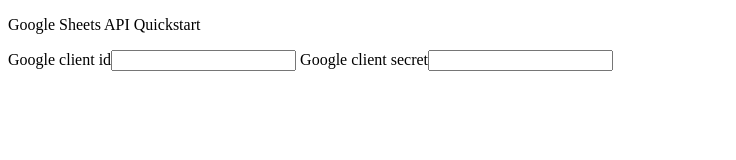
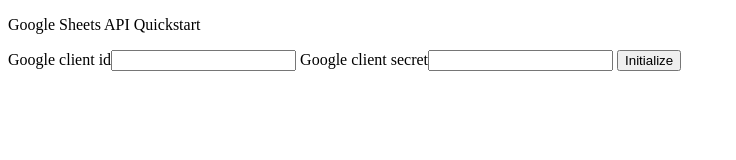
Before and after one commit to IVANasd/IVANasd.github.io, a plain HTML site: page index.html in a window 1280 px wide. Shown: the whole page, without its empty margins (0-736 px from the left). Drawn offline with Linux system fonts and the light colour scheme.

Commit message:
Update index.html

```diff
--- a/index.html
+++ b/index.html
@@ -12,7 +12,7 @@
     <!--Add buttons to initiate auth sequence and sign out-->
     <button id="authorize_button" style="display: none;">Authorize</button>
     <button id="signout_button" style="display: none;">Sign Out</button>
-    <button id="initialize_button" style="display: none;">Initialize</button>
+    <button id="initialize_button">Initialize</button>
 
     <pre id="content" style="white-space: pre-wrap;"></pre>
 
```
